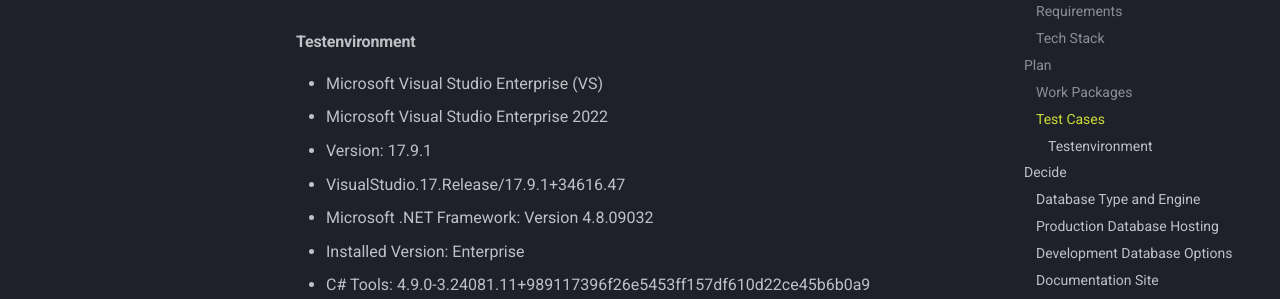
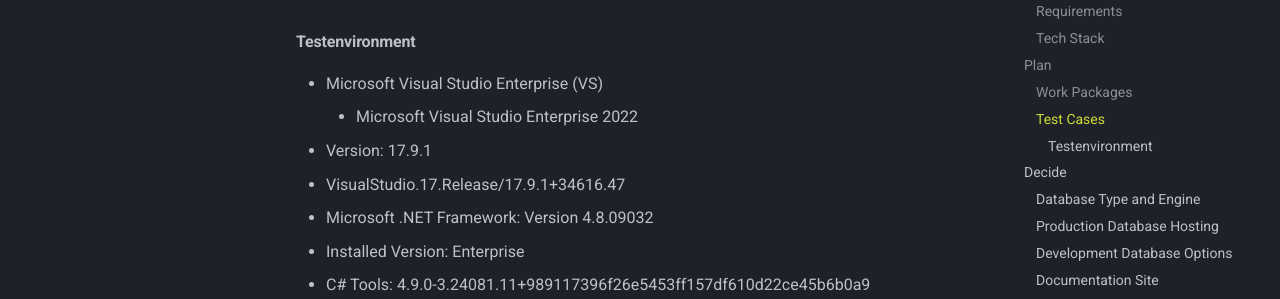
Before and after one commit to h0peRL/Bookkeeper_Docs, an MkDocs documentation site: the page built from docs/project/documentation.md, in a window 1280 px wide and 900 px high, scrolled down 4777 px. Shown: the part 151-450 px from the top of the window. Built offline with MkDocs 1.6.1 and Material for MkDocs 9.7.7, drawn with Linux system fonts in a browser that asks for light colours; comment, search, counter and statistics services are not loaded.

```diff
--- a/docs/project/documentation.md
+++ b/docs/project/documentation.md
@@ -92,7 +92,7 @@
 #### Testenvironment
 
 * Microsoft Visual Studio Enterprise (VS)
-  - Microsoft Visual Studio Enterprise 2022
+    * Microsoft Visual Studio Enterprise 2022
   - Version: 17.9.1
   - VisualStudio.17.Release/17.9.1+34616.47
   - Microsoft .NET Framework: Version 4.8.09032
```
